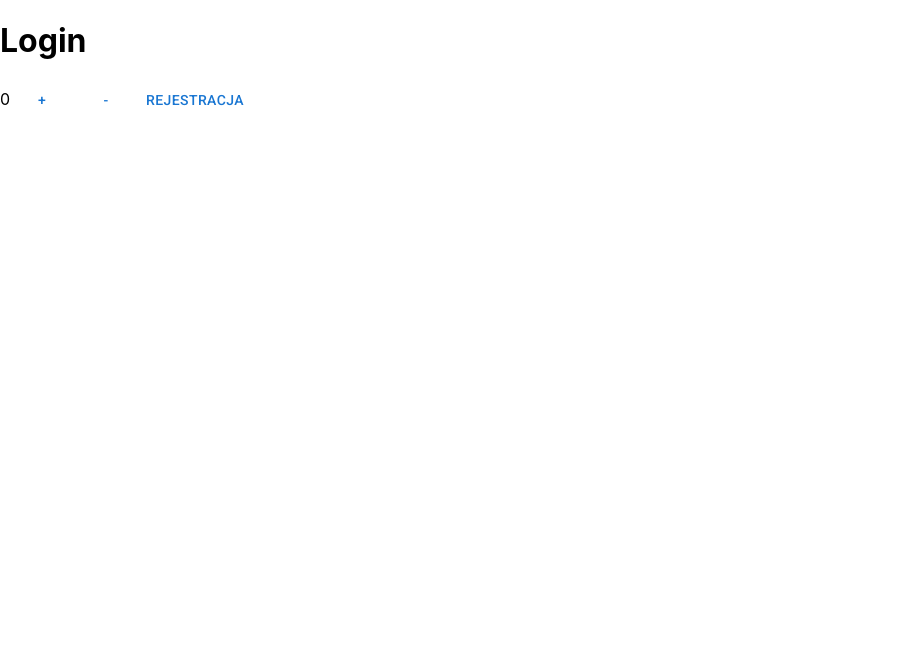
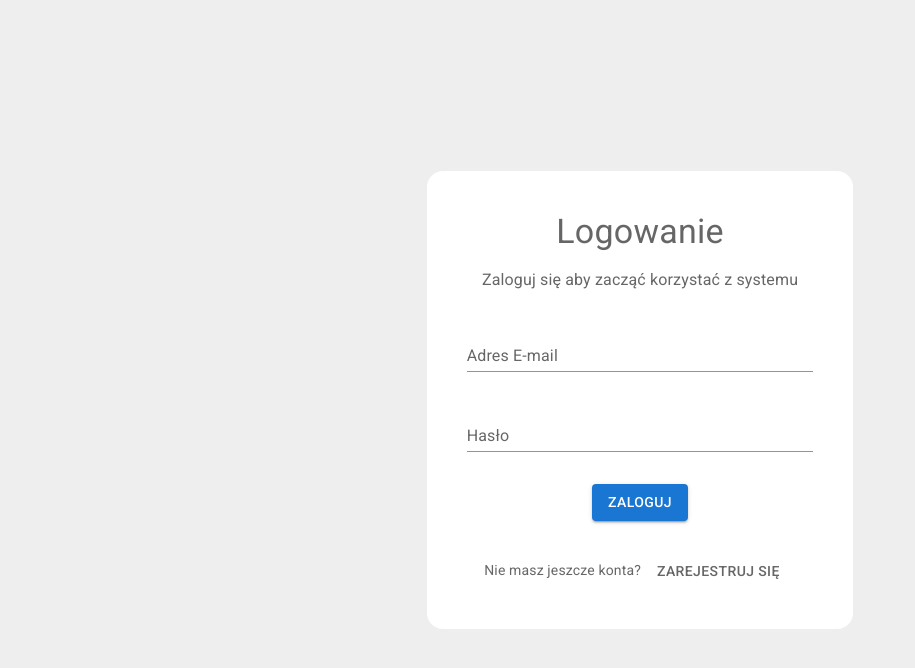
Before and after one commit to sirmarbug/my-social-app, a React (Create React App) app in the folder web/: page / in a window 1280 px wide. Shown: the top 668 px of the page, without its empty margins (0-915 px from the left). Built offline with nearby package versions, Linux system fonts and the light colour scheme.

Commit message:
frontend: create login ui

```diff
--- a/web/package.json
+++ b/web/package.json
@@ -9,11 +9,13 @@
     "@testing-library/jest-dom": "^5.16.5",
     "@testing-library/react": "^13.3.0",
     "@testing-library/user-event": "^13.5.0",
+    "formik": "^2.2.9",
     "react": "^18.2.0",
     "react-dom": "^18.2.0",
     "react-router-dom": "^5.3.3",
     "react-scripts": "5.0.1",
-    "web-vitals": "^2.1.4"
+    "web-vitals": "^2.1.4",
+    "yup": "^0.32.11"
   },
   "scripts": {
     "start": "react-scripts start",
--- a/web/src/App.js
+++ b/web/src/App.js
@@ -12,7 +12,6 @@ function App() {
           <Switch>
               <Route exact path="/" component={Login}/>
               <Route path="/register" component={Register}/>
-              <Route path="/dashboard" component={Register}/>
               <Route path="/posts" component={Home}/>
               <Route path="/my-posts" component={MyPosts}/>
               <Route path="/posts/:id" component={PostDetails}/>
--- /dev/null
+++ b/web/src/helpers/validations.js
@@ -0,0 +1,9 @@
+import * as Yup from 'yup'
+
+export const loginValidationSchema = new Yup.ObjectSchema({
+    email: Yup.string()
+        .required('Adres E-mail jest wymagany')
+        .email('Nieprawidłowy format adresu E-mail'),
+    password: Yup.string()
+        .required('Hasło jest wymagane')
+})
--- a/web/src/index.css
+++ b/web/src/index.css
@@ -5,6 +5,8 @@ body {
     sans-serif;
   -webkit-font-smoothing: antialiased;
   -moz-osx-font-smoothing: grayscale;
+  height: 100vh;
+  background: #eeeeee;
 }
 
 code {
--- /dev/null
+++ b/web/src/layouts/AuthLayout.js
@@ -0,0 +1,22 @@
+import {Grid, styled} from "@mui/material";
+
+const GridWrapper = styled(Grid)(({ theme }) => ({
+    backgroundColor: theme.palette.mode === 'dark' ? '#1A2027' : '#fff',
+    ...theme.typography.body2,
+    padding: theme.spacing(5),
+    textAlign: 'center',
+    color: theme.palette.text.secondary,
+    borderRadius: '1rem'
+}));
+
+const AuthLayout = (props) => {
+    return (
+        <Grid container height="100vh" justifyContent="center" alignItems="center" >
+            <GridWrapper item container xs={12} sm={4} alignItems="center" direction="column">
+                { props.children }
+            </GridWrapper>
+        </Grid>
+    )
+}
+
+export default AuthLayout
--- a/web/src/pages/auth/Login.js
+++ b/web/src/pages/auth/Login.js
@@ -1,32 +1,90 @@
-import {useState} from "react";
 import Button from "@mui/material/Button";
 import {useHistory} from "react-router-dom";
+import AuthLayout from "../../layouts/AuthLayout";
+import {TextField, Typography, Box, styled} from "@mui/material";
+import {useFormik} from "formik";
+import {loginValidationSchema} from "../../helpers/validations";
+
+const Form = styled("form")(() => ({
+    width: '100%'
+}))
 
 const Login = () => {
     const history = useHistory()
 
-    const [counter, setCounter] = useState(0)
+    // const [counter, setCounter] = useState(0)
+    //
+    // const increment = () => {
+    //     setCounter(counter + 1)
+    // }
+    //
+    // const decrement = () => {
+    //     setCounter(counter - 1)
+    // }
 
-    const increment = () => {
-        setCounter(counter + 1)
-    }
-
-    const decrement = () => {
-        setCounter(counter - 1)
-    }
-
-    const goToRegister = () => {
+    const submit = (values) => {
+        console.log(JSON.stringify(values))
         history.push('/posts')
     }
 
+    const formik = useFormik({
+        initialValues: {
+            email: '',
+            password: ''
+        },
+        validationSchema: loginValidationSchema,
+        onSubmit: submit
+    })
+
+    const goToRegister = () => {
+        history.push('/register')
+    }
+
     return (
-        <div>
-            <h1>Login</h1>
-            {counter}
-            <Button onClick={increment}>+</Button>
-            <Button onClick={decrement}>-</Button>
-            <Button onClick={goToRegister}>Rejestracja</Button>
-        </div>
+        <AuthLayout>
+            <Typography mb={2} variant="h4">
+                Logowanie
+            </Typography>
+            <Typography mb={4} variant="body1">
+                Zaloguj się aby zacząć korzystać z systemu
+            </Typography>
+            <Form onSubmit={formik.handleSubmit}>
+                <Box mb={4} width="100%">
+                    <TextField
+                        label="Adres E-mail"
+                        variant="standard"
+                        fullWidth
+                        name="email"
+                        value={formik.values.email}
+                        onChange={formik.handleChange}
+                        error={formik.touched.email && Boolean(formik.errors.email)}
+                        helperText={formik.touched.email && formik.errors.email}
+                    />
+                </Box>
+                <Box mb={4} width="100%">
+                    <TextField
+                        label="Hasło"
+                        variant="standard"
+                        fullWidth
+                        name="password"
+                        value={formik.values.password}
+                        onChange={formik.handleChange}
+                        error={formik.touched.password && Boolean(formik.errors.password)}
+                        helperText={formik.touched.password && formik.errors.password}
+                    />
+                </Box>
+                <Button
+                    variant="contained"
+                    type="submit"
+                >
+                    Zaloguj
+                </Button>
+            </Form>
+            <Box mt={4} width="100%">
+                Nie masz jeszcze konta?
+                <Button variant="string" onClick={goToRegister}>Zarejestruj się</Button>
+            </Box>
+        </AuthLayout>
     )
 }
 
```
Also changed, not shown: 1 other file (tests, documents, lock files or other folders).
